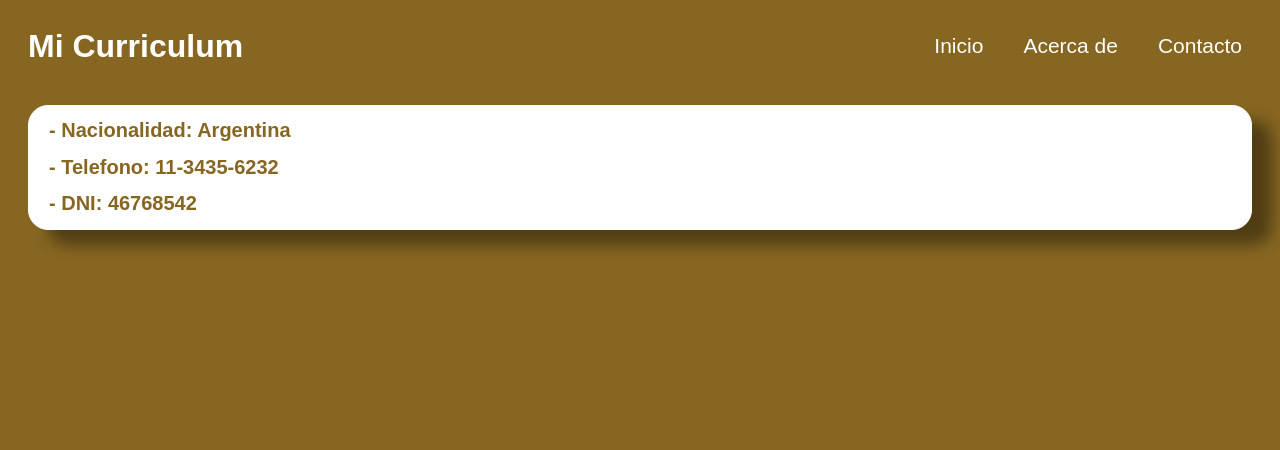
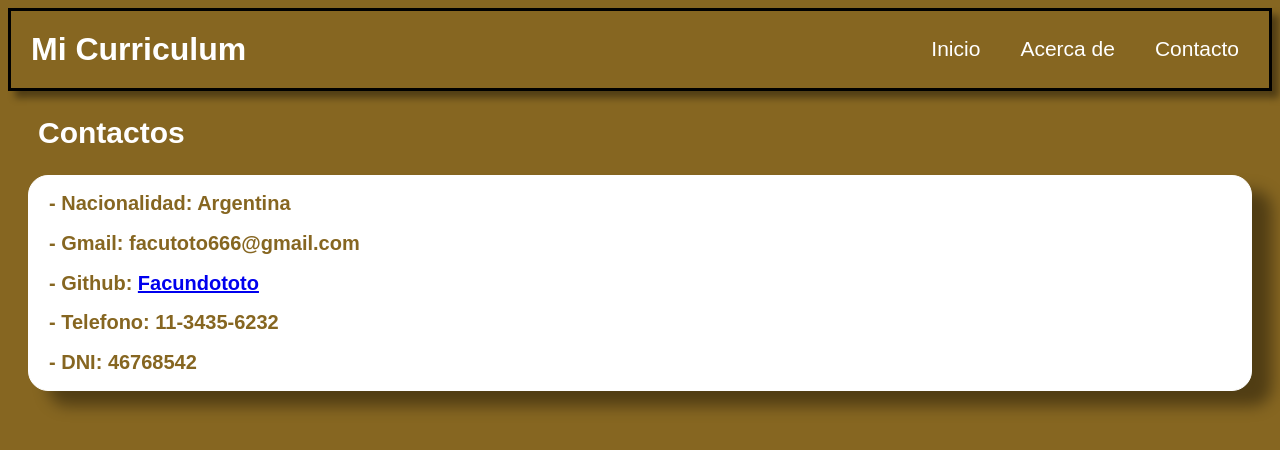
Before and after one commit to Facundototo/CV, a plain HTML site: page contacto.html in a window 1280 px wide. Drawn offline with Linux system fonts and the light colour scheme.

Commit message:
añadiendo estilo

```diff
--- a/contacto.html
+++ b/contacto.html
@@ -18,12 +18,14 @@
           </ul>
         </nav>
     </header>
-  <div class="contacto">
-      <h1>- Nacionalidad: Argentina</h1>
-      <h1>- Telefono: 11-3435-6232</h1>
-      <h1>- DNI: 46768542</h1>
-  </div>
-
-
-
+  <section class="seccionContacto">
+    <h1>Contactos</h1>
+    <div class="contacto">
+        <h2>- Nacionalidad: Argentina</h2>
+        <h2>- Gmail: facutoto666@gmail.com</h2>
+        <h2>- Github: <a target="_blank" href="https://github.com/Facundototo">Facundototo</a></h2>
+        <h2>- Telefono: 11-3435-6232</h2>
+        <h2>- DNI: 46768542</h2>
+    </div>
+  </section>
 </body>
--- a/style.css
+++ b/style.css
@@ -8,6 +8,8 @@ header {
     display: flex;
     justify-content: space-between;
     align-items: center;
+    border: 3px solid black;
+    box-shadow: 7px 7px 7px rgba(0, 0, 0, 0.4);
   }
 
   header h1 {
@@ -127,6 +129,12 @@ header {
   margin-left: 20px;
   font-size: 20px;
 }
+.seccionContacto h1{
+    color: white;
+    font-family: sans-serif;
+    font-size: 30px;
+    margin-left: 30px;
+}
 .contacto{
   background-color: white;
   border: 1px solid white;
@@ -134,7 +142,7 @@ header {
   box-shadow: 20px 15px 15px rgba(0, 0, 0, 0.4);
   margin: 20px;
 }
-.contacto h1{
+.contacto h2{
   color: #866621;
   font-family: sans-serif;
   margin-left: 20px;
```
